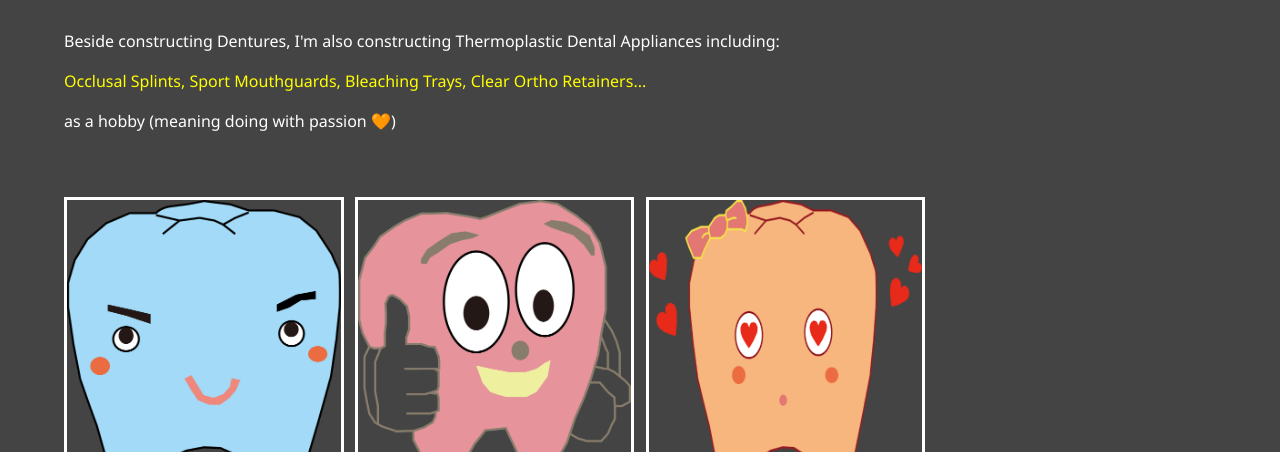
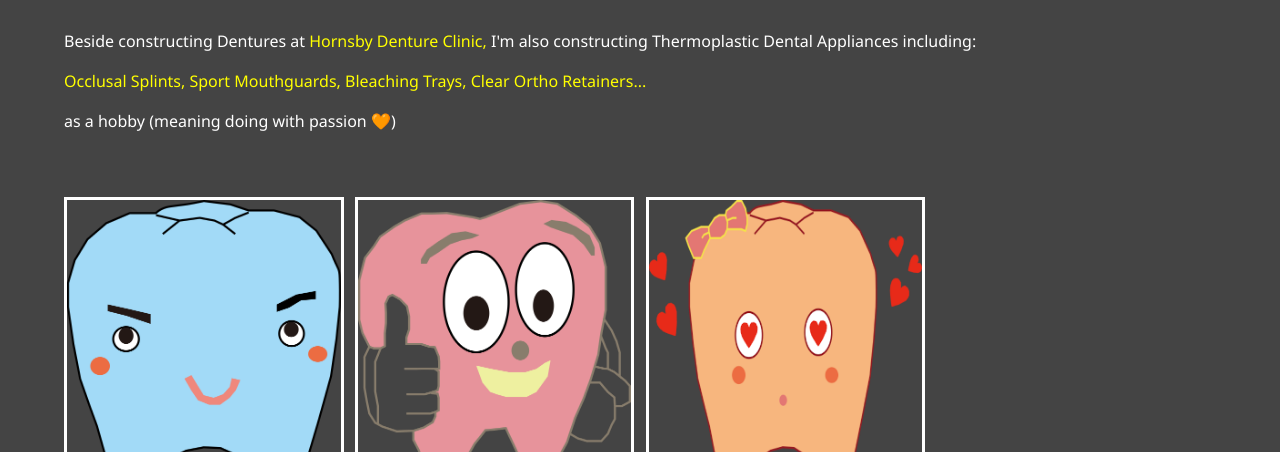
Before and after one commit to binhsydney/portfolio, a website: page work.html in a window 1280 px wide. Shown: the part 253-705 px from the top of the page. Drawn offline with Linux system fonts and the light colour scheme.

Commit message:
Update work.html

```diff
--- a/work.html
+++ b/work.html
@@ -61,8 +61,11 @@
       </h1>
       <h2 class="sm-heading">Check out some of my works... <br /></h2>
       <p>
-        Beside constructing Dentures, I'm also constructing Thermoplastic Dental
-        Appliances including:
+        Beside constructing Dentures at
+        <a href="https://www.hornsbydentureclinic.com.au" style="color: yellow;"
+          >Hornsby Denture Clinic,
+        </a>
+        I'm also constructing Thermoplastic Dental Appliances including:
       </p>
       <p style="color: yellow;">
         Occlusal Splints, Sport Mouthguards, Bleaching Trays, Clear Ortho
```
